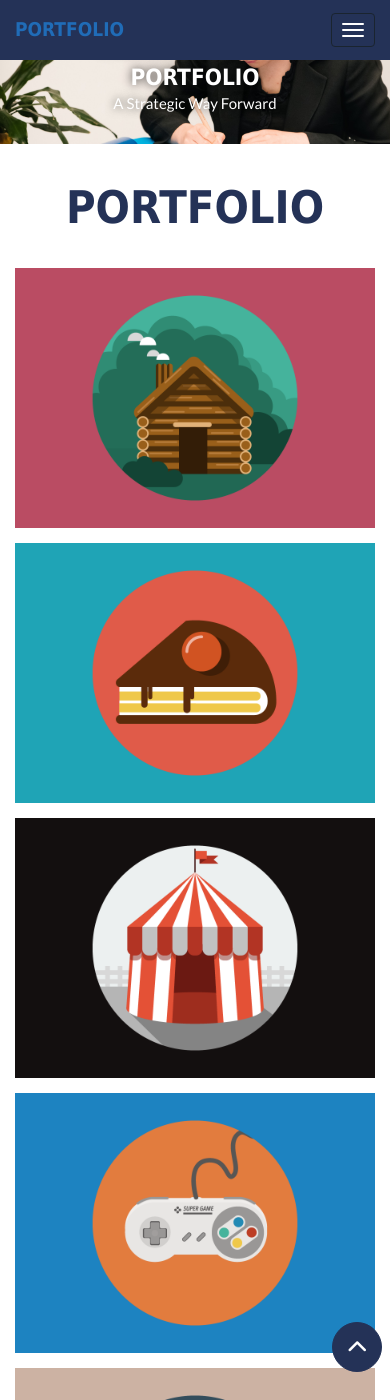
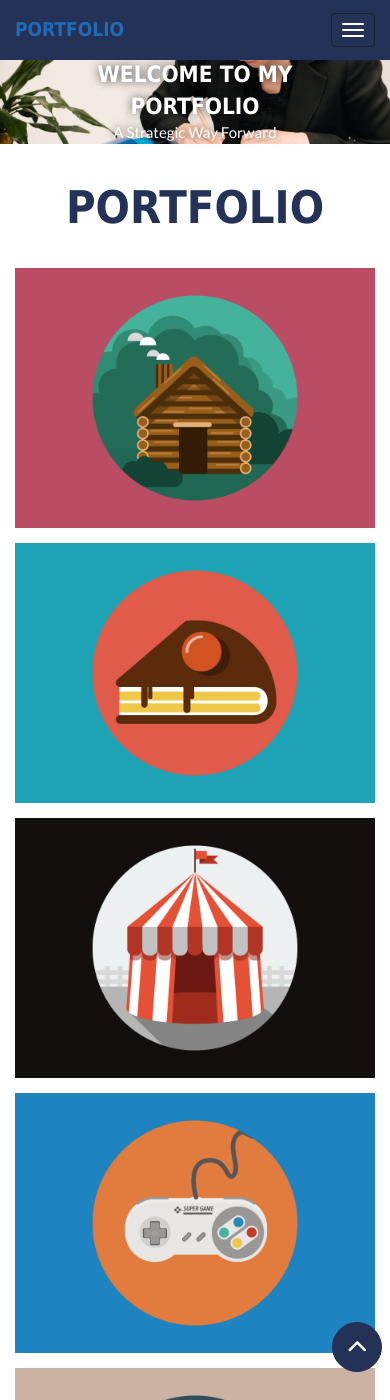
Before and after one commit to Kelly-Portfolio/Kelly-Portfolio.github.io, a Jekyll site: the page built from _posts/2014-07-18-project-1.markdown, in a window 390 px wide and 1400 px high. Built offline with Jekyll 4.4.1, drawn with Linux system fonts in a browser that asks for light colours.

```diff
--- a/_includes/css/main.css
+++ b/_includes/css/main.css
@@ -157,11 +157,6 @@
     .image-container img {
         height: auto;
         object-fit: cover;
-    }
-
-    .intro-text {
-        top: 50%;
-        transform: translate(-50%, -50%);
     }
 
     header .intro-text .name {
```
